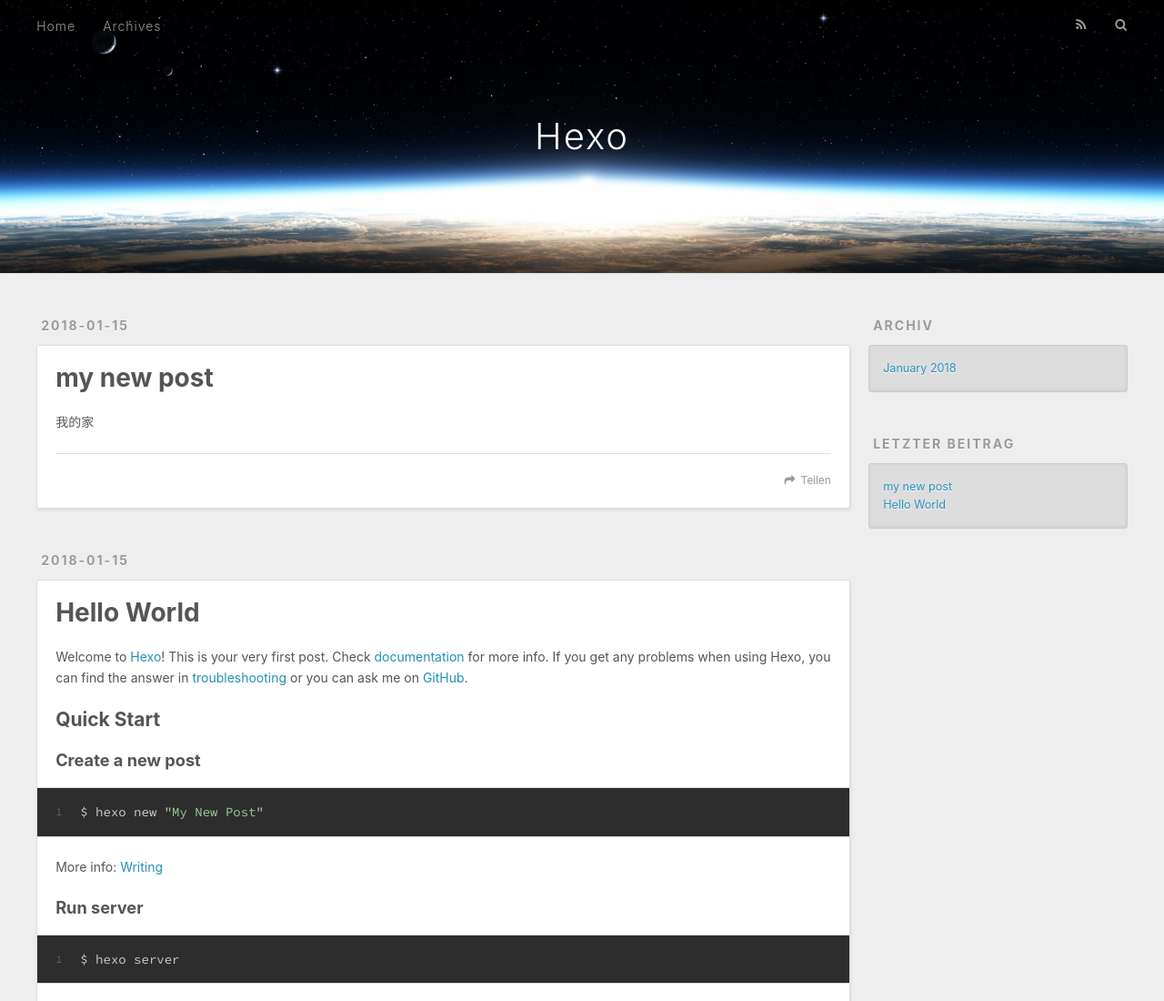
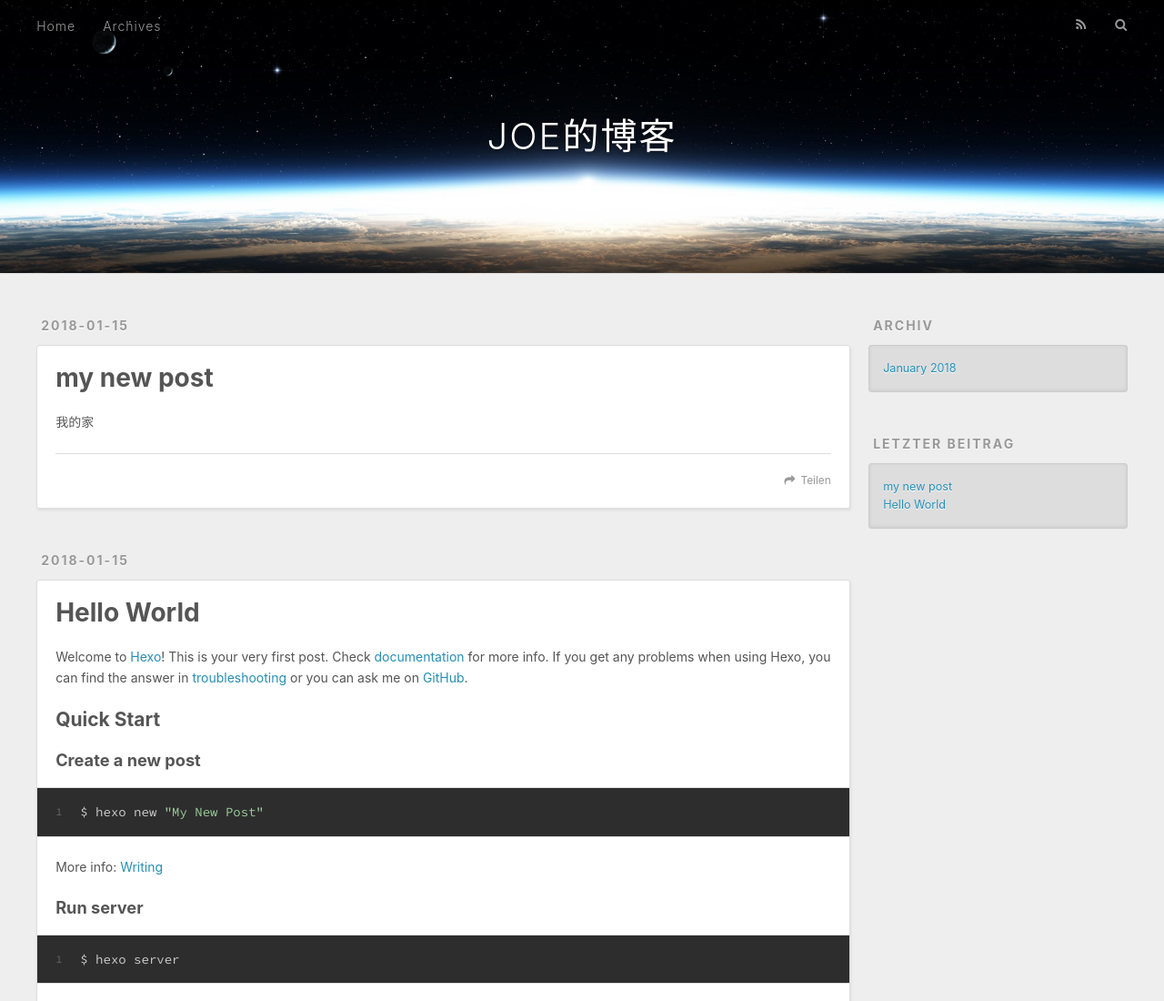
Before and after one commit to JoeAndroid/joeAndroid.github.io, a plain HTML site: page index.html in a window 1280 px wide. Shown: the top 1100 px of the page at 91% size. Drawn offline with nearby package versions, Linux system fonts and the light colour scheme.

Commit message:
Site updated: 2018-01-16 08:43:20

```diff
--- a/index.html
+++ b/index.html
@@ -5,7 +5,7 @@
 
 
 
-  <title>Hexo</title>
+  <title>JOE的博客</title>
   <meta name="viewport" content="width=device-width, initial-scale=1, maximum-scale=1">
   <meta property="og:type" content="website">
 <meta property="og:title" content="Hexo">
@@ -33,7 +33,7 @@
   <div id="header-outer" class="outer">
     <div id="header-title" class="inner">
       <h1 id="logo-wrap">
-        <a href="/" id="logo">Hexo</a>
+        <a href="/" id="logo">JOE的博客</a>
       </h1>
 
     </div>
```
